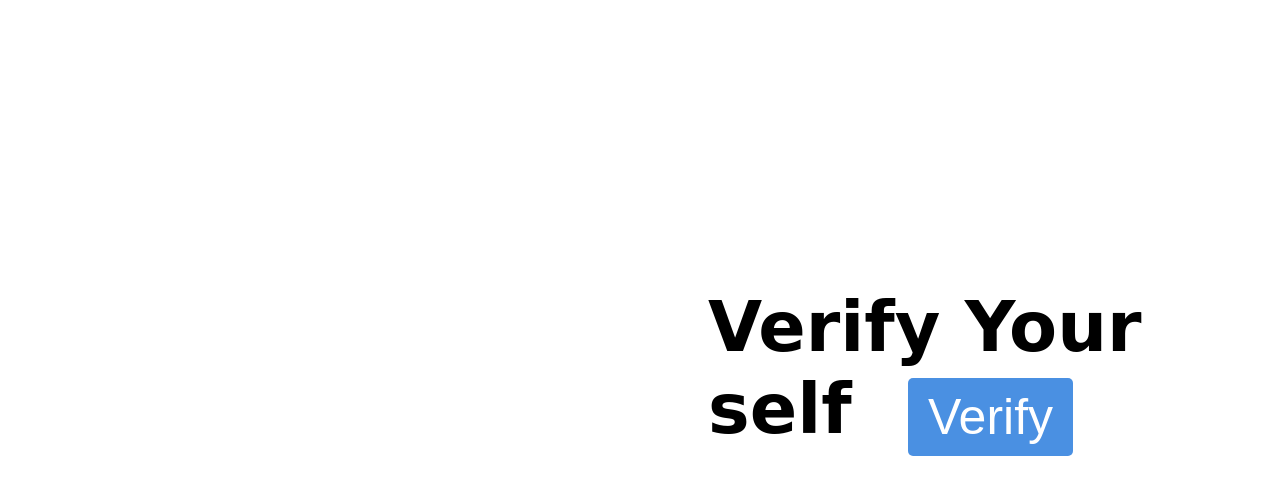
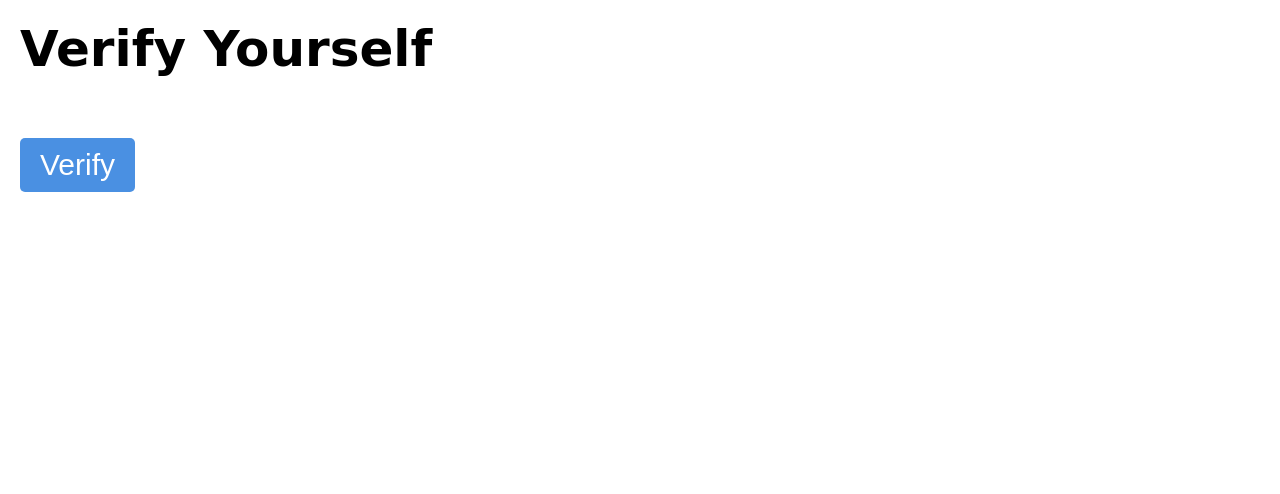
Before and after one commit to SHIVYAANSH/Tax-Genie-Terms-and-PrivacyPolicy, a plain HTML site: page index.html in a window 1280 px wide. Drawn offline with Linux system fonts and the light colour scheme.

Commit message:
Update index.html

```diff
--- a/index.html
+++ b/index.html
@@ -1,102 +1,93 @@
+<style>
+    /* Body styling */
+    body {
+        background-color: white;
+        margin: 0;
+        padding: 0;
+    }
 
+    /* Container for all elements */
+    #div {
+        display: flex;
+        flex-direction: column; /* Stack elements vertically */
+        align-items: flex-start; /* Align items to the left */
+        justify-content: flex-start; /* Align items to the top */
+        margin: 20px; /* Add some margin from the top and left edges */
+    }
 
-<style>
+    /* Heading styling */
+    p {
+        font-family: cursive;
+        font-size: 50px;
+        margin: 0;
+        margin-bottom: 20px; /* Space between heading and webcam container */
+    }
+
+    /* Webcam and label containers */
+    #webcam-container, #label-container {
+        margin-bottom: 20px; /* Space between the webcam, labels, and the button */
+    }
+
     /* Button styling */
-    #body{
-        background-color:#84bbf2;;
-    }
     button {
-
         background-color: #4a90e2; /* Blue background */
         color: white;
         border: none;
         border-radius: 5px;
         padding: 10px 20px;
-        font-size: 50px;
+        font-size: 30px;
         cursor: pointer;
         transition: background-color 0.3s ease;
-        margin-top: -350px;
-        margin-left:900px;
+    }
 
-    }
-    .button:hover {
+    button:hover {
         background-color: #04AA6D;
         color: white;
     }
+</style>
 
+<body>
+    <div id="div">
+        <p><b>Verify Yourself</b></p>
+        <div id="webcam-container"></div>
+        <div id="label-container"></div>
+        <button id="button1" type="button" onclick="init()">Verify</button>
+    </div>
 
-    p{
-        font-family: cursive;
-        font-size:70px;
-    }
-    #div{
-        align-items:center;
-    }
-    #div {
-        margin-left:700px;
-        display: flex;
-        align-items: center; /* Align items vertically */
-        height: 90vh; /* Ensure the div takes full height of the viewport, or adjust as needed */
-    }
-
-
-    </style>
-<body bgcolor="white">
-<div id="div">
-<p><b>Verify Your self</b></p>
-<link rel="stylesheet" href="styles.css">
-
-<div id="webcam-container"></div>
-<div id="label-container"></div></div>
-<button id="button1"type="button" onclick="init()">Verify </button>
-</div>
     <script src="https://cdn.jsdelivr.net/npm/@tensorflow/tfjs@latest/dist/tf.min.js"></script>
     <script src="https://cdn.jsdelivr.net/npm/@teachablemachine/image@latest/dist/teachablemachine-image.min.js"></script>
     <script type="text/javascript">
-    // More API functions here:
-    // https://github.com/googlecreativelab/teachablemachine-community/tree/master/libraries/image
-
-    // the link to your model provided by Teachable Machine export panel
         const URL = "https://teachablemachine.withgoogle.com/models/beJV5C264/";
 
         let model, webcam, labelContainer, maxPredictions;
 
-    // Load the image model and setup the webcam
         async function init() {
             const modelURL = URL + "model.json";
             const metadataURL = URL + "metadata.json";
 
-        // load the model and metadata
-        // Refer to tmImage.loadFromFiles() in the API to support files from a file picker
-        // or files from your local hard drive
-        // Note: the pose library adds "tmImage" object to your window (window.tmImage)
             model = await tmImage.load(modelURL, metadataURL);
             maxPredictions = model.getTotalClasses();
 
-        // Convenience function to setup a webcam
-        const flip = true; // whether to flip the webcam
-        webcam = new tmImage.Webcam(200, 200, flip); // width, height, flip
-        await webcam.setup(); // request access to the webcam
+            const flip = true;
+            webcam = new tmImage.Webcam(200, 200, flip);
+            await webcam.setup();
             await webcam.play();
             window.requestAnimationFrame(loop);
 
-        // append elements to the DOM
             document.getElementById("webcam-container").appendChild(webcam.canvas);
             labelContainer = document.getElementById("label-container");
-        for (let i = 0; i < maxPredictions; i++) { // and class labels
+            for (let i = 0; i < maxPredictions; i++) {
                 labelContainer.appendChild(document.createElement("div"));
             }
         }
 
         async function loop() {
-        webcam.update(); // update the webcam frame
+            webcam.update();
             await predict();
             window.requestAnimationFrame(loop);
         }
 
-    // run the webcam image through the image model
         async function predict() {
-        // predict can take in an image, video or canvas html element
             const prediction = await model.predict(webcam.canvas);
             for (let i = 0; i < maxPredictions; i++) {
                 const classPrediction =
```
Lines whose indentation alone changed are shown as unchanged.
